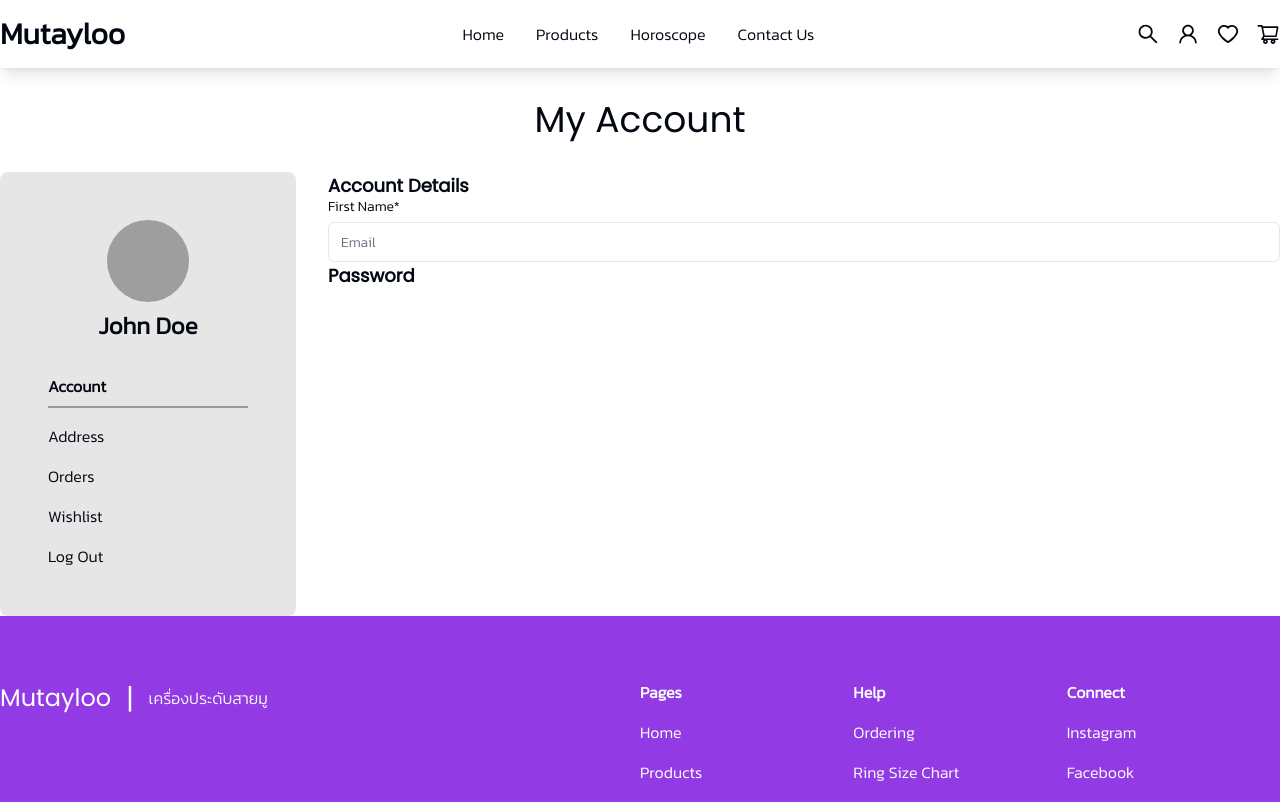
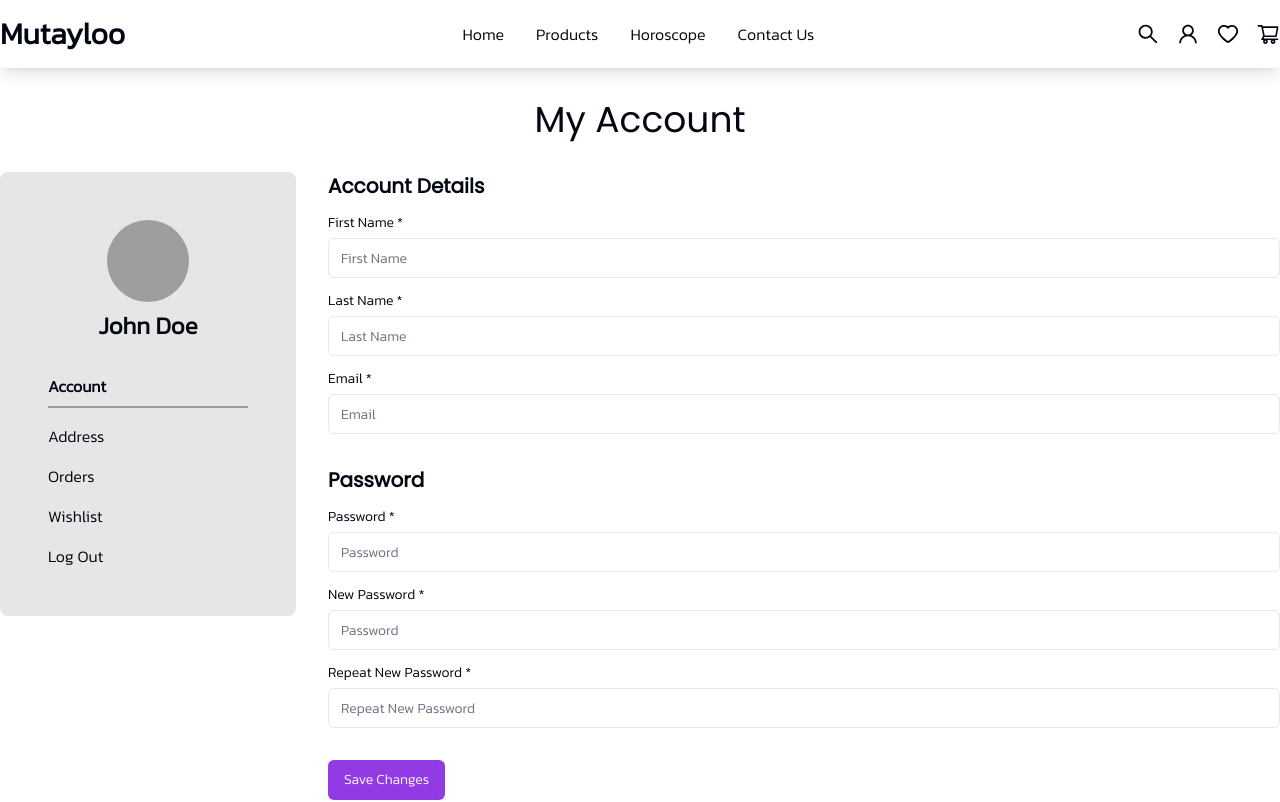
Before and after one commit to jsd7-9qboil/mutayloo, a React (Vite) app: page /account in a window 1280 px wide. Shown: the top 802 px of the page. Built offline with nearby package versions, Linux system fonts and the light colour scheme; grey boxes are pictures that could not be loaded.

Commit message:
edite account page

```diff
--- a/src/pages/account/components/MyAccount.jsx
+++ b/src/pages/account/components/MyAccount.jsx
@@ -2,21 +2,58 @@ import React from "react";
 // components
 import { Input } from "@/components/ui/input";
 import { Label } from "@/components/ui/label";
+import { Button } from "@/components/ui/button";
 
 const MyAccount = () => {
   return (
     <section>
-      <div>
-        <h5 className="font-bold">Account Details</h5>
-        <div className="grid w-full items-center gap-2">
-          <Label htmlFor="fname">First Name*</Label>
-          <Input type="email" id="email" placeholder="Email" />
+      <form action="" className="grid gap-8">
+        <div className="grid w-full items-center gap-4">
+          <h4 className="font-bold">Account Details</h4>
+
+          <div className="grid w-full gap-2">
+            <Label htmlFor="fname">First Name *</Label>
+            <Input type="text" id="fname" placeholder="First Name" />
+          </div>
+
+          <div className="grid w-full gap-2">
+            <Label htmlFor="lname">Last Name *</Label>
+            <Input type="text" id="lname" placeholder="Last Name" />
+          </div>
+
+          <div className="grid w-full gap-2">
+            <Label htmlFor="email">Email *</Label>
+            <Input type="email" id="email" placeholder="Email" />
+          </div>
         </div>
-      </div>
 
-      <div>
-        <h5 className="font-bold">Password</h5>
-      </div>
+        <div className="grid w-full items-center gap-4">
+          <h4 className="font-bold">Password</h4>
+
+          <div className="grid w-full gap-2">
+            <Label htmlFor="password">Password *</Label>
+            <Input type="password" id="password" placeholder="Password" />
+          </div>
+
+          <div className="grid w-full gap-2">
+            <Label htmlFor="new-password">New Password *</Label>
+            <Input type="password" id="new-password" placeholder="Password" />
+          </div>
+
+          <div className="grid w-full gap-2">
+            <Label htmlFor="rpassword">Repeat New Password *</Label>
+            <Input
+              type="password"
+              id="rpassword"
+              placeholder="Repeat New Password"
+            />
+          </div>
+        </div>
+
+        <div className="block">
+          <Button className="mb-8">Save Changes</Button>
+        </div>
+      </form>
     </section>
   );
 };
```
